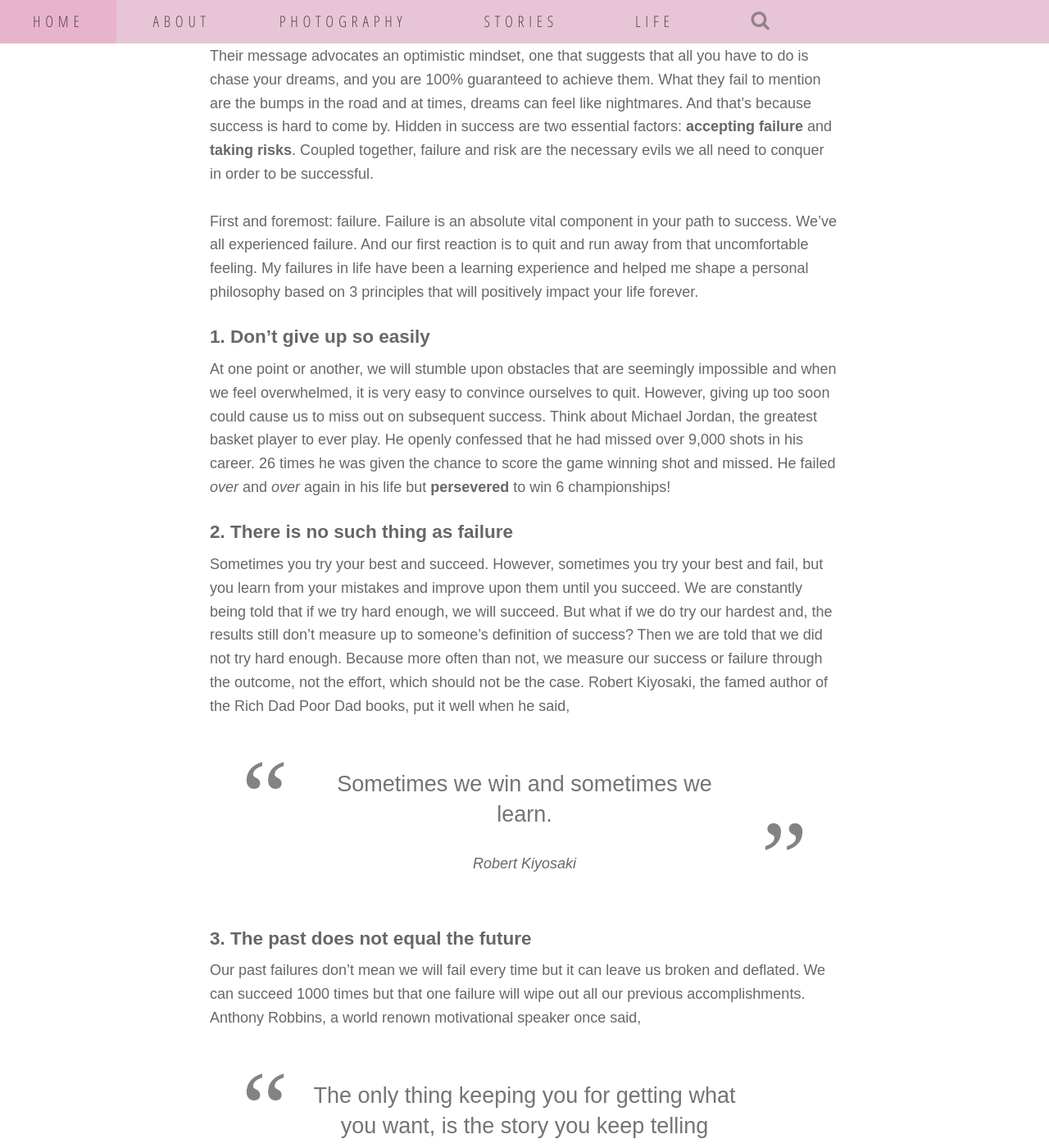
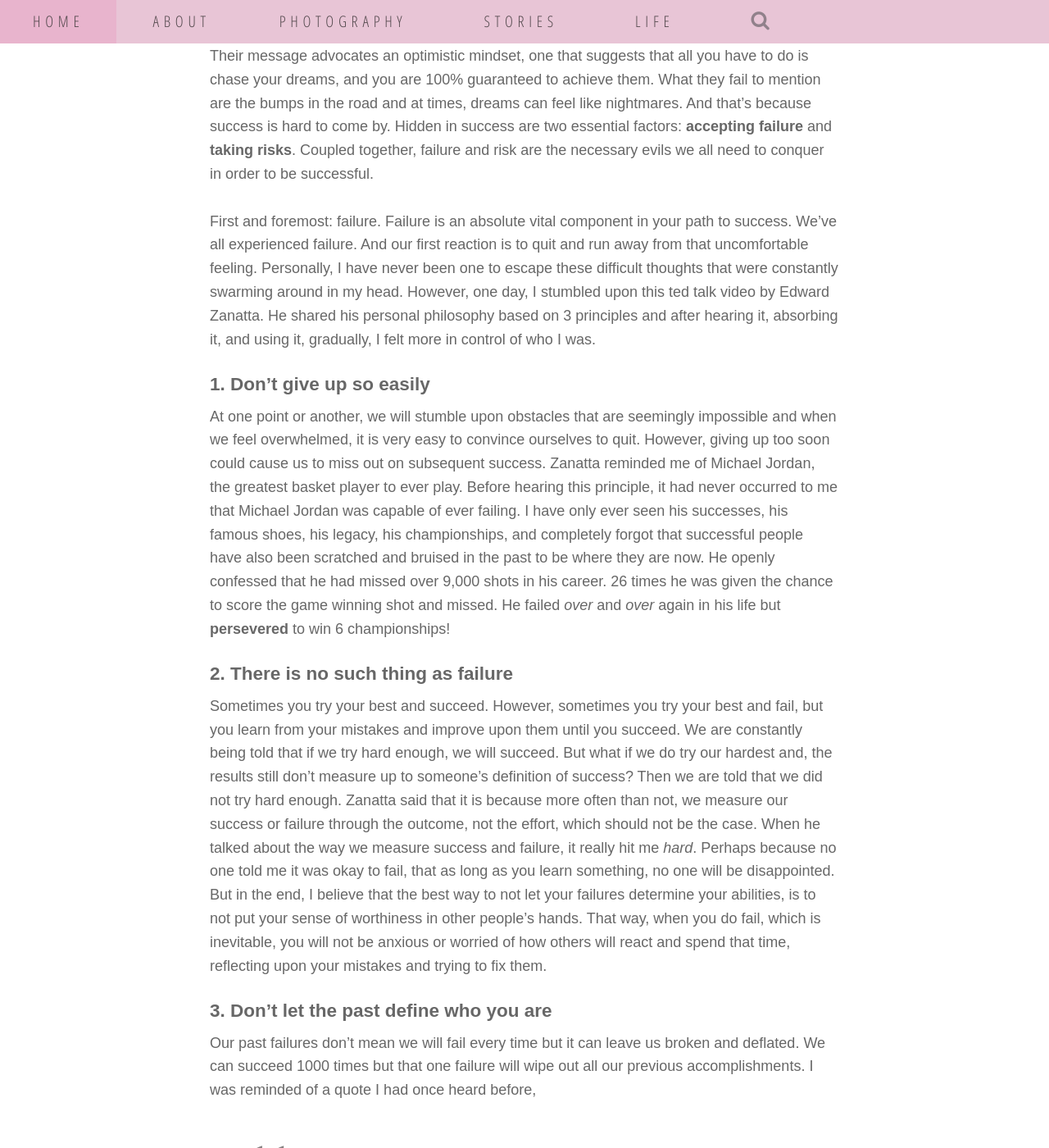
Before and after one commit to JasmineOuO/meaningful-nonsense-jekyll, a Jekyll site: the page built from _posts/2018-08-22-How-to-succeed.md, in a window 1280 px wide and 1400 px high, scrolled down 1608 px. Shown: the whole window at 82% size. Built offline with Jekyll 4.4.1, drawn with Linux system fonts in a browser that asks for light colours; nearby versions of some CDN libraries; some web fonts are replaced.

Commit message:
changed success post

```diff
--- a/_posts/2018-08-22-How-to-succeed.md
+++ b/_posts/2018-08-22-How-to-succeed.md
@@ -20,23 +20,19 @@ Their message advocates an optimistic mindset, one that suggests that all you ha
 
  <br/>
 
-First and foremost: failure. Failure is an absolute vital component in your path to success. We’ve all experienced failure. And our first reaction is to quit and run away from that uncomfortable feeling. My failures in life have been a learning experience and helped me shape a personal philosophy based on 3 principles that will positively impact your life forever.
+First and foremost: failure. Failure is an absolute vital component in your path to success. We’ve all experienced failure. And our first reaction is to quit and run away from that uncomfortable feeling. Personally, I have never been one to escape these difficult thoughts that were constantly swarming around in my head. However, one day, I stumbled upon this ted talk video by Edward Zanatta. He shared his personal philosophy based on 3 principles and after hearing it, absorbing it, and using it, gradually, I felt more in control of who I was.
 
 #### 1. Don’t give up so easily
 
-At one point or another, we will stumble upon obstacles that are seemingly impossible and when we feel overwhelmed, it is very easy to convince ourselves to quit. However, giving up too soon could cause us to miss out on subsequent success. Think about Michael Jordan, the greatest basket player to ever play. He openly confessed that he had missed over 9,000 shots in his career. 26 times he was given the chance to score the game winning shot and missed. He failed *over* and *over* again in his life but **persevered** to win 6 championships!
+At one point or another, we will stumble upon obstacles that are seemingly impossible and when we feel overwhelmed, it is very easy to convince ourselves to quit. However, giving up too soon could cause us to miss out on subsequent success. Zanatta reminded me of Michael Jordan, the greatest basket player to ever play. Before hearing this principle, it had never occurred to me that Michael Jordan was capable of ever failing. I have only ever seen his successes, his famous shoes, his legacy, his championships, and completely forgot that successful people have also been scratched and bruised in the past to be where they are now. He openly confessed that he had missed over 9,000 shots in his career. 26 times he was given the chance to score the game winning shot and missed. He failed *over* and *over* again in his life but **persevered** to win 6 championships!
 
 #### 2. There is no such thing as failure
 
-Sometimes you try your best and succeed. However, sometimes you try your best and fail, but you learn from your mistakes and improve upon them until you succeed. We are constantly being told that if we try hard enough, we will succeed. But what if we do try our hardest and, the results still don’t measure up to someone’s definition of success? Then we are told that we did not try hard enough. Because more often than not, we measure our success or failure through the outcome, not the effort, which should not be the case. Robert Kiyosaki, the famed author of the Rich Dad Poor Dad books, put it well when he said,
+ Sometimes you try your best and succeed. However, sometimes you try your best and fail, but you learn from your mistakes and improve upon them until you succeed. We are constantly being told that if we try hard enough, we will succeed. But what if we do try our hardest and, the results still don’t measure up to someone’s definition of success? Then we are told that we did not try hard enough. Zanatta said that it is because more often than not, we measure our success or failure through the outcome, not the effort, which should not be the case. When he talked about the way we measure success and failure, it really hit me *hard*. Perhaps because no one told me it was okay to fail, that as long as you learn something, no one will be disappointed. But in the end, I believe that the best way to not let your failures determine your abilities, is to not put your sense of worthiness in other people's hands. That way, when you do fail, which is inevitable, you will not be anxious or worried of how others will react and spend that time, reflecting upon your mistakes and trying to fix them.
 
-<blockquote>Sometimes we win and sometimes we learn.</blockquote>
+#### 3. Don't let the past define who you are
 
-<cite>Robert Kiyosaki</cite>
-
-#### 3. The past does not equal the future
-
-Our past failures don’t mean we will fail every time but it can leave us broken and deflated. We can succeed 1000 times but that one failure will wipe out all our previous accomplishments. Anthony Robbins, a world renown motivational speaker once said,
+Our past failures don’t mean we will fail every time but it can leave us broken and deflated. We can succeed 1000 times but that one failure will wipe out all our previous accomplishments. I was reminded of a quote I had once heard before,
 
 <blockquote>The only thing keeping you for getting what you want, is the story you keep telling yourself about why you cannot have it.</blockquote>
 <cite>Anthony Robbins</cite>
```
